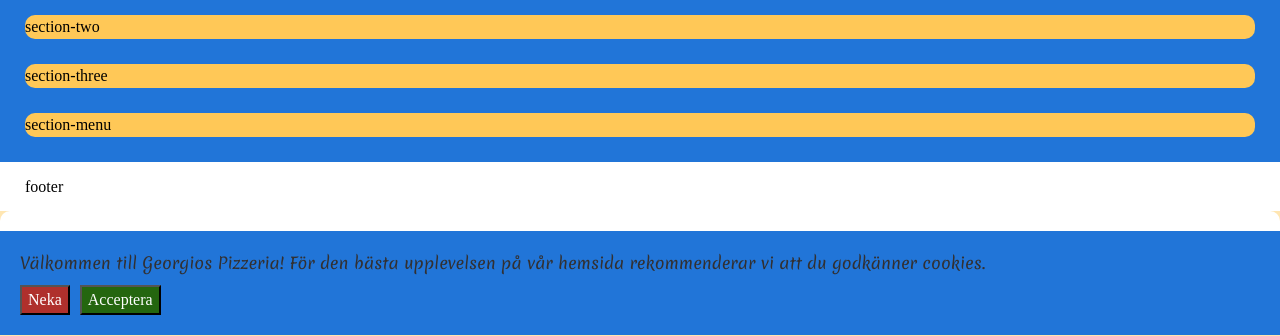
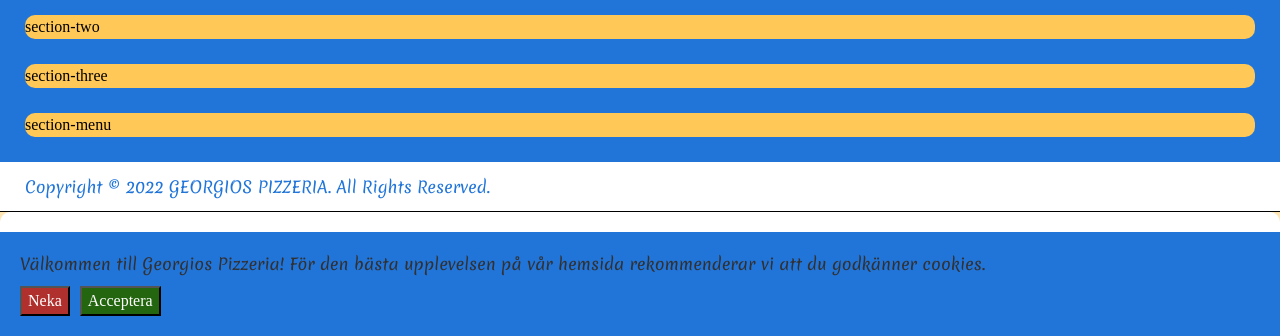
Before and after one commit to PerRosen63/figma-to-pizzeria, a website built with Vite: page index.html in a window 1280 px wide. Shown: the part 541-877 px from the top of the page. Built offline with nearby package versions, Linux system fonts and the light colour scheme.

Commit message:
:lipstick: footer text

```diff
--- a/index.html
+++ b/index.html
@@ -71,7 +71,7 @@
       <section class="section-three">section-three</section>
       <section class="section-menu">section-menu</section>
     </main>
-    <footer>footer</footer>
+    <footer><p>Copyright © 2022 <span>Georgios Pizzeria.</span> All Rights Reserved.</p></footer>
     <div id="cookieContainer"></div>
       <div id="cookie"></div>
     </div>
--- a/scss/_mobile.scss
+++ b/scss/_mobile.scss
@@ -170,6 +170,15 @@ Section Food Menu
 /*
 Section Footer
 */
+footer {
+  border-bottom: 1px solid black;
+  p {
+    color: $bluePrimary;
+  }
+  span {
+    text-transform: uppercase;
+  }
+}
 // Per
 
 /*
```
Also changed, not shown: scss/style.css, 1 other file.
